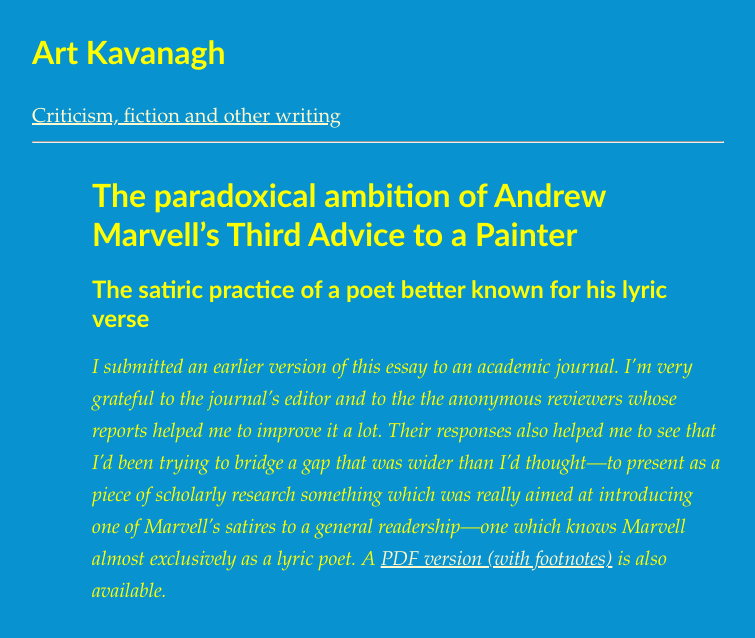
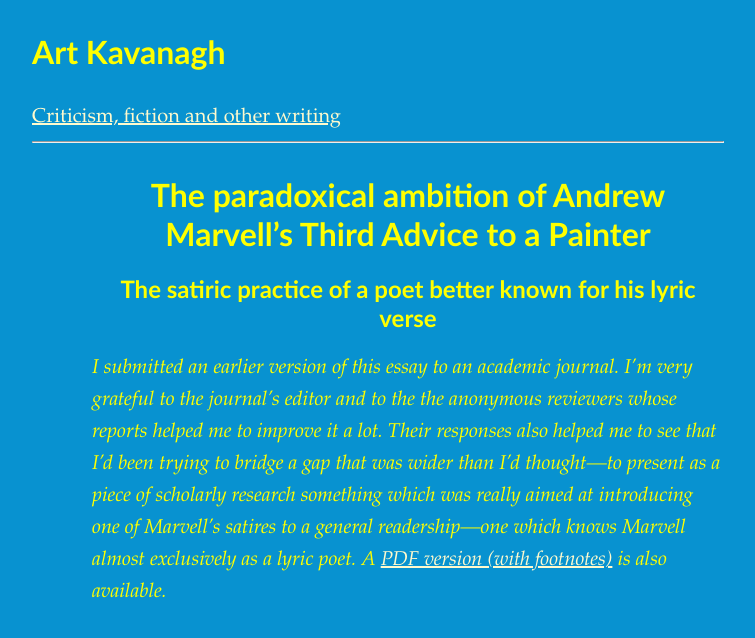
Before and after one commit to artkavanagh/github.io, a Jekyll site: the page Paradoxical-ambition.html, which Jekyll copies as it is, in a window 1280 px wide. Shown: the top 638 px of the page, without its empty margins (232-987 px from the left). Built offline with Jekyll 4.4.1, drawn with Linux system fonts in a browser that asks for light colours; grey boxes are pictures that could not be loaded.

Commit message:
Update Paradoxical-ambition.html

```diff
--- a/Paradoxical-ambition.html
+++ b/Paradoxical-ambition.html
@@ -11,9 +11,9 @@
 <p class="unindent"><a href="https://www.artkavanagh.ie/">Criticism, fiction and other writing</a><br></p>
 <hr>
 </header>
-<h1 class="centre">The paradoxical ambition of Andrew Marvell’s Third Advice to a Painter</h1>
+<h1 class="headcentre">The paradoxical ambition of Andrew Marvell’s Third Advice to a Painter</h1>
 
-<h2 class="centre">The satiric practice of a poet better known for his lyric verse</h2>
+<h2 class="headcentre">The satiric practice of a poet better known for his lyric verse</h2>
 
 <p class="intro">I submitted an earlier version of this essay to an academic journal. I’m very grateful to the journal’s editor and to the the anonymous reviewers whose reports helped me to improve it a lot. Their responses also helped me to see that I’d been trying to bridge a gap that was wider than I’d thought—to present as a piece of scholarly research something which was really aimed at introducing one of Marvell’s satires to a general readership—one which knows Marvell almost exclusively as a lyric poet. A <a href="https://www.artkavanagh.ie/paradoxical-ambition.pdf">PDF version (with footnotes)</a> is also available.</p>
 
@@ -85,7 +85,7 @@ We fight if all be taken that is ta’en. (ll. 326–46)
 
 <p>The <cite>Second</cite> and <cite>Third Advices</cite> are addressed to the king, and presumably hope to influence him in the choice of his ministers, but their intended and actual audience and sphere of influence were wider. Yet, if Dzelzainis and Love are right, it appears to have been “The Fourth Advice”, the work of a different poet, which carried most weight with that readership of the <cite>Directions</cite> editions. The great irony about Marvell’s public poetry — one which also applies to a lesser extent to <cite>The Rehearsal Transpros’d: The First Part</cite>— is that works which were designed to influence the immediate situation were in the end to be of much more appeal to later generations. The qualities which came to be valued — subtlety or nuance, apparent detachment, a certain tentativeness, and the levity which attenuated gravity — may have blunted their impact on his contemporary readership. That some of these qualities may have been enhanced by a longer composition time, so that the works did not quite manage to meet their immediate occasion, adds poignancy to the conclusion that Marvell’s interventions in public affairs were less immediately effective than he must have hoped. This may be true even of a poem like <cite>The Third Advice</cite> to which the critical response has been more equivocal, while the contemporary reception was more enthusiastic than is usually the case with Marvell’s poetry.</p>
 
-<h3 class="centre">Works Cited</h3>
+<h2 class="headcentre">Works Cited</h3>
 
 <p>Burrows, John. “Andrew Marvell and the ‘Painter Satires’: A Computational Approach to their Authorship,” <cite>Modern Language Review</cite> 100 (2005): 281–97</p>
 
```
